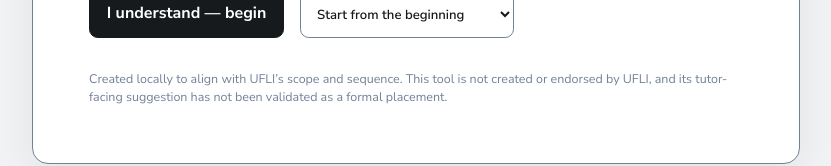
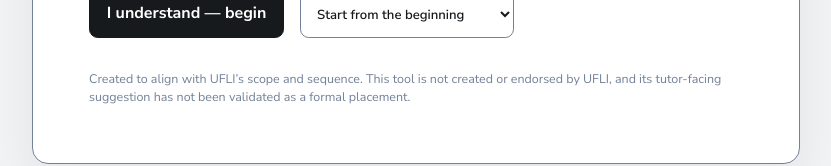
Before and after one commit to faustomorales/pineridge, a SvelteKit app: page /assessment in a window 1280 px wide. Shown: the part 473-639 px from the top of the page, without its empty margins (224-1055 px from the left). Built offline with nearby package versions, Linux system fonts and the light colour scheme.

Commit message:
Simplify assessment result copy

```diff
--- a/src/routes/assessment/+page.svelte
+++ b/src/routes/assessment/+page.svelte
@@ -130,7 +130,7 @@
           <select id="prior-placement" bind:value={priorPlacementLesson}><option value="">Start from the beginning</option>{#each priorPlacementOptions as lesson}<option value={lesson}>Lesson {lesson}</option>{/each}</select>
         </label>
       </div>
-      <p class="fine-print">Created locally to align with UFLI’s scope and sequence. This tool is not created or endorsed by UFLI, and its tutor-facing suggestion has not been validated as a formal placement.</p>
+      <p class="fine-print">Created to align with UFLI’s scope and sequence. This tool is not created or endorsed by UFLI, and its tutor-facing suggestion has not been validated as a formal placement.</p>
     </section>
   {:else if run.status === "active"}
     <section class="word-stage" aria-label="Assessment word" onpointerdown={startSwipe} onpointerup={finishSwipe} onpointercancel={cancelSwipe} onpointerleave={cancelSwipe}>
@@ -139,7 +139,7 @@
   {:else}
     <article class="results" aria-labelledby="results-title">
       <header class="result-header"><p class="eyebrow">Tutor Result</p><h1 id="results-title">Reading Assessment Result</h1></header>
-      <section class="recommendations" aria-labelledby="recommendations-title"><h2 id="recommendations-title">Recommendations</h2>
+      <section class="recommendations" aria-label="Recommendations">
         {#if run.completionReason === "all-passed"}
           <div class="outcome"><h3>No UFLI Foundations Starting Point was identified.</h3>
             <p>The adaptive samples did not identify a Foundations starting point. Review UFLI’s official <a href={fluencyGuideUrl} target="_blank" rel="noreferrer">Supporting the Development of Reading Fluency guide</a>.</p><p class="destination">{fluencyGuideUrl}</p></div>
@@ -188,7 +188,7 @@
           </ol>
         </section>
       {/if}
-      <footer class="notes"><p>Created locally to align with UFLI’s scope and sequence. Not created or endorsed by UFLI. This unvalidated result is a tutor-facing suggestion, not a formal placement.</p></footer>
+      <footer class="notes"><p>Created to align with UFLI’s scope and sequence. Not created or endorsed by UFLI. This unvalidated result is a tutor-facing suggestion, not a formal placement.</p></footer>
       <div class="actions no-print"><button class="secondary" aria-expanded={showReasoning} aria-controls="recommendation-path" onclick={() => showReasoning = !showReasoning}>{showReasoning ? "Hide reasoning" : "Show reasoning"}</button><button class="primary" onclick={copySequence}>Copy test sequence</button><button class="secondary" onclick={() => send({ type: "requestPrint" })}>Print / Save as PDF</button><button class="secondary" onclick={() => send({ type: "reset" })}>Start a new run</button></div>
       {#if copyStatus}<p class="copy-status" aria-live="polite">{copyStatus}</p>{/if}
     </article>
```
